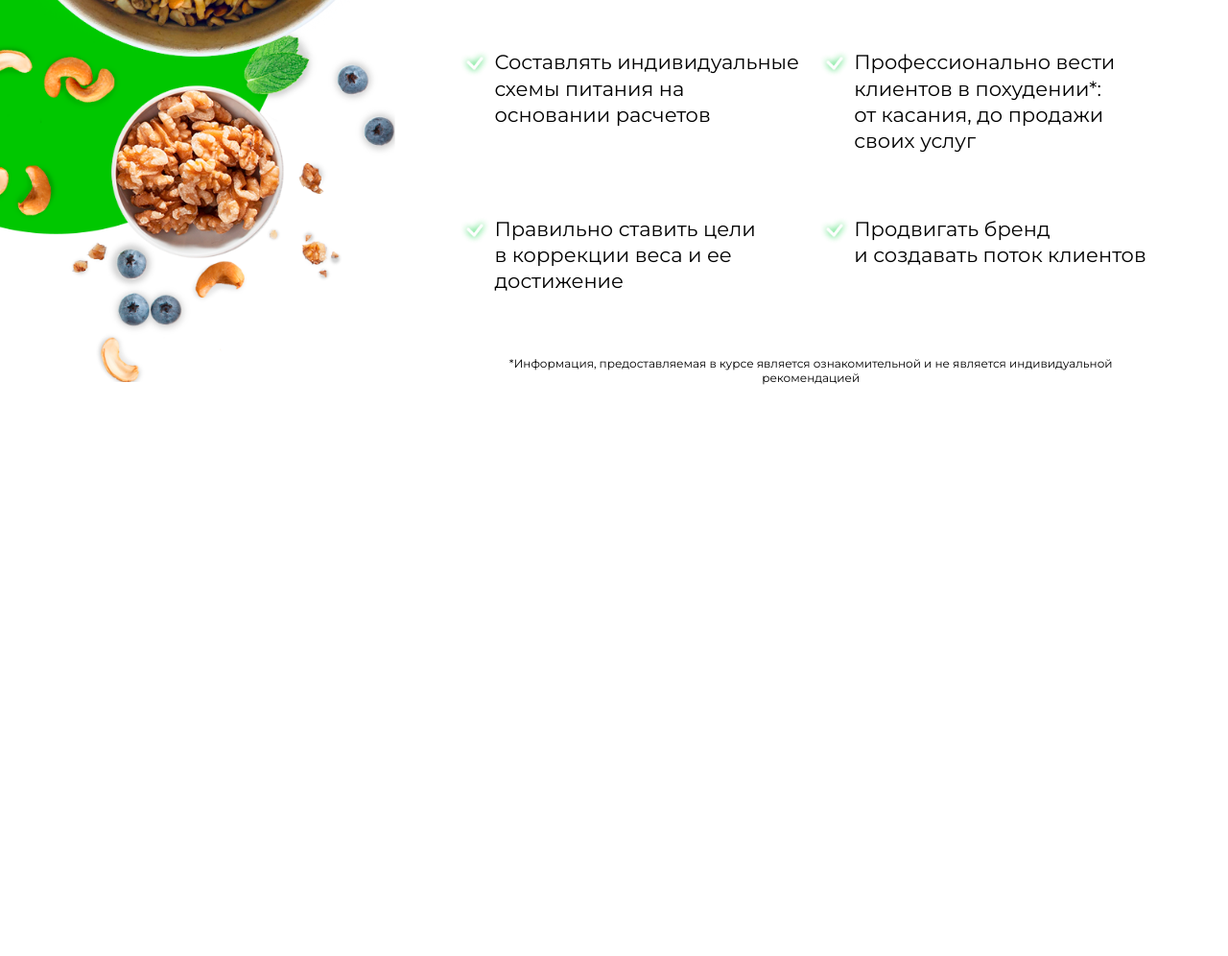
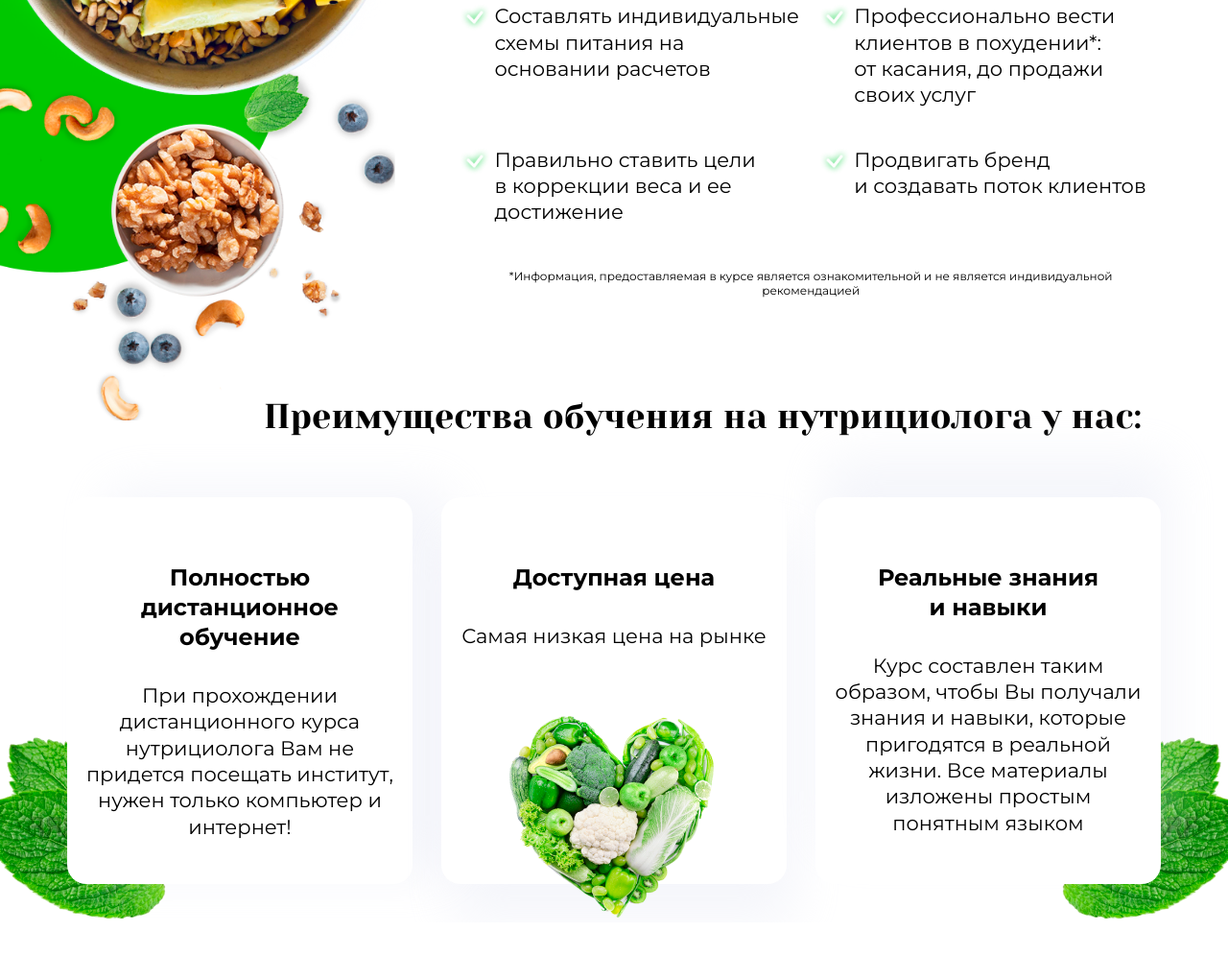
Before and after one commit to Owleek/nutritionist-landing-page, a website: page src/index.html in a window 1280 px wide. Shown: the part 1249-2245 px from the top of the page at 96% size. Before the commit the page ends 1767 px from the top, so only its background shows below. Drawn offline with nearby package versions, Linux system fonts and the light colour scheme; files that its build step writes are made by us from their sources.

Commit message:
advantages

```diff
--- a/src/index.html
+++ b/src/index.html
@@ -144,6 +144,46 @@
         <img src="img/bg-2.png" alt="">
       </div>
     </div>
+    <section class="advantages">
+      <div class="keepcenter">
+        <div class="advantages__inner">
+          <h3 class="advantages__title">
+            Преимущества обучения на нутрициолога у нас:
+          </h3>
+          <ul class="advantages__list">
+            <li class="advantages__item advantages__item_left">
+              <h4 class="advantages__item-title">
+                Полностью дистанционное обучение
+              </h4>
+              <p class="advantages__text">
+                При прохождении дистанционного курса нутрициолога
+                Вам не придется посещать институт, нужен только
+                компьютер и интернет!
+              </p>
+            </li>
+            <li class="advantages__item advantages__item_center">
+              <h4 class="advantages__item-title">
+                Доступная цена
+              </h4>
+              <p class="advantages__text">
+                Самая низкая цена на рынке
+              </p>
+            </li>
+            <li class="advantages__item advantages__item_right">
+              <h4 class="advantages__item-title">
+                Реальные знания и навыки
+              </h4>
+              <p class="advantages__text">
+                Курс составлен таким образом,
+                чтобы Вы получали знания и навыки,
+                которые пригодятся в реальной жизни.
+                Все материалы изложены простым понятным языком
+              </p>
+            </li>
+          </ul>
+        </div>
+      </div>
+    </section>
   </main>
   <footer class="footer">
   </footer>
--- a/src/style/style.scss
+++ b/src/style/style.scss
@@ -144,7 +144,7 @@ $white: #ffffff;
 
 .list-screen-1-background {
   position: absolute;
-  left: 0; bottom: 0;
+  left: 0; bottom: -40px;
   max-width: 555px;
   width: 34.5vw;
   height: 100%;
@@ -170,8 +170,12 @@ $white: #ffffff;
   }
 
   &__list {
-    margin-bottom: 64px;
+    margin-bottom: 40px;
     display: flex;
+
+    &:last-child {
+      margin-bottom: 45px;
+    }
   }
 
   &__item {
@@ -199,9 +203,88 @@ $white: #ffffff;
   &__footnote {
     font-size: 12px;
     text-align: center;
+    margin-bottom: 0;
   }
 }
 
+.advantages {
+  position: relative;
+  margin-bottom: 100px;
+  overflow: hidden;
+  padding-bottom: 40px;
+
+  &__title {
+    margin-left: 205px;
+    margin-bottom: 60px;
+  }
+
+  &__list {
+    display: flex;
+  }
+
+  &__item {
+    text-align: center;
+    flex-basis: calc(33.333% - 20px);
+    border-radius: 20px;
+    background: $white;
+    padding: 68px 15px 30px 15px;
+    position: relative;
+
+    &:not(:last-child) {
+      margin-right: 30px;
+    }
+
+    &::before {
+      content: '';
+      position: absolute;
+      background-repeat: no-repeat;
+      background-size: contain;
+      background-position: center center;
+      z-index: -1;
+    }
+
+    &_left {
+      box-shadow: 40px -10px 50px rgba(229, 233, 246, 0.4);
+
+      &::before {
+        width: 208px;
+        height: 190px;
+        left: -97px;
+        bottom: -37px;
+        background-image: url("../img/pic-2.png");
+      }
+    }
+
+    &_center {
+      box-shadow: 10px 40px 50px rgba(229, 233, 246, 0.4);
+
+      &::before {
+        width: 220px;
+        height: 210px;
+        left: 50%; bottom: -35px;
+        transform: translateX(-50%);
+        background-image: url("../img/pic-3.png");
+        z-index: 0;
+      }
+    }
+
+    &_right {
+      box-shadow: 10px -40px 50px rgba(229, 233, 246, 0.4);
+
+      &::before {
+        width: 208px;
+        height: 190px;
+        right: -97px;
+        bottom: -37px;
+        background-image: url("../img/pic-4.png");
+      }
+    }
+  }
+
+  &__item-title {
+    margin-bottom: 32px;
+  }
+}
 
 
 
```
Also changed, not shown: src/img/pic-2.png (added), src/img/pic-3.png (added), src/img/pic-4.png (added).
